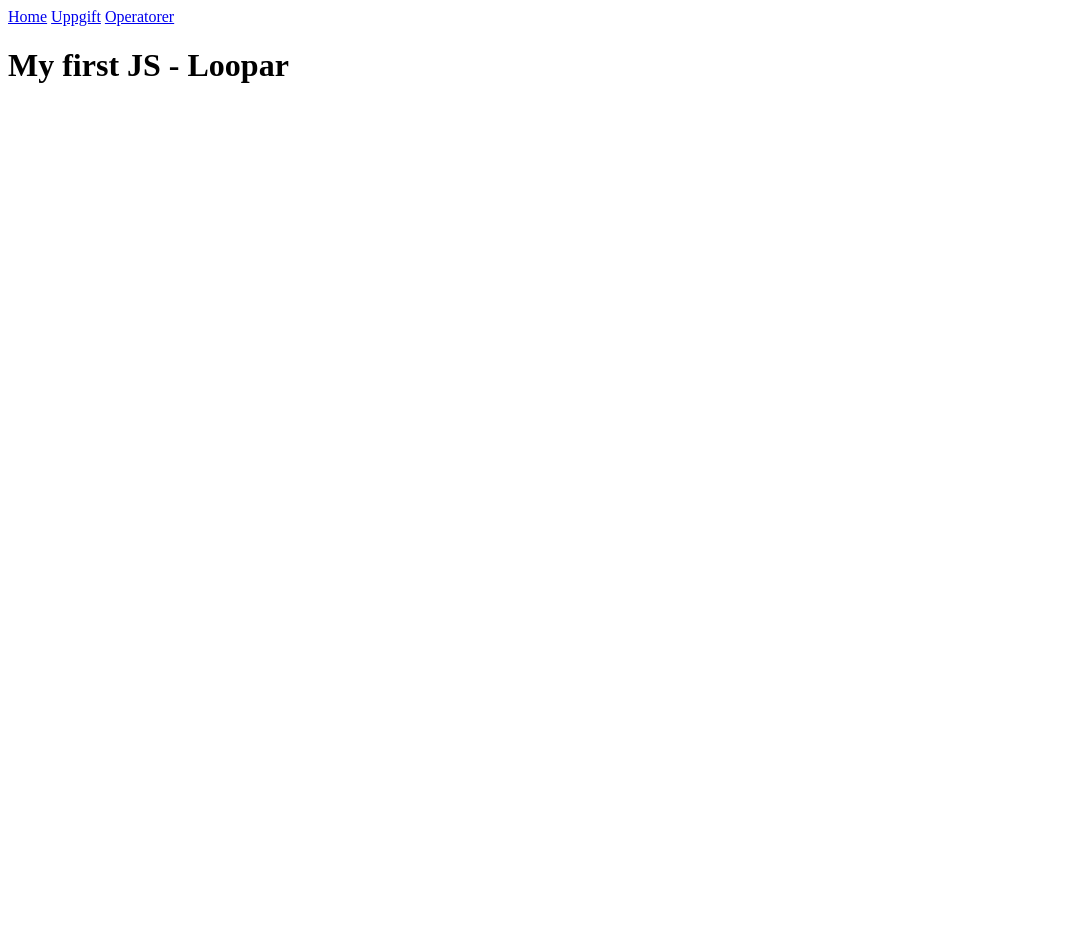
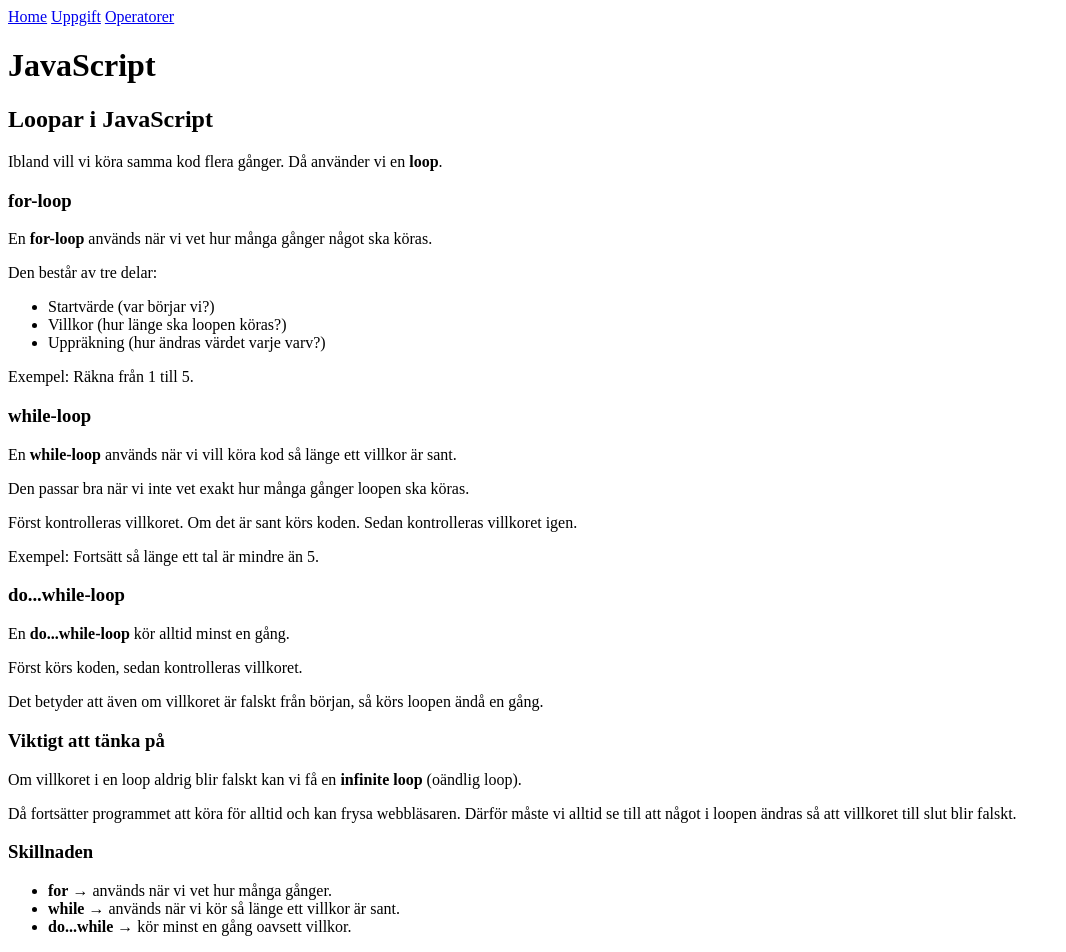
Before and after one commit to johanhkremer/js1-vt26-be26, a plain HTML site: page index.html in a window 1280 px wide. Shown: the whole page, without its empty margins (0-1066 px from the left). Before the commit the page ends 800 px from the top, so only its background shows below. Drawn offline with Linux system fonts and the light colour scheme.

Commit message:
Add desc to html

```diff
--- a/index.html
+++ b/index.html
@@ -13,7 +13,79 @@
         <a href="assignment.html">Uppgift</a>
         <a href="operators.html">Operatorer</a>
     </nav>
-    <h1>My first JS - Loopar</h1>
+    <main>
+        <h1>JavaScript</h1>
+        <h2>Loopar i JavaScript</h2>
+
+        <p>
+            Ibland vill vi köra samma kod flera gånger.
+            Då använder vi en <strong>loop</strong>.
+        </p>
+
+        <h3>for-loop</h3>
+        <p>
+            En <strong>for-loop</strong> används när vi vet hur många gånger något ska köras.
+        </p>
+        <p>
+            Den består av tre delar:
+        </p>
+        <ul>
+            <li>Startvärde (var börjar vi?)</li>
+            <li>Villkor (hur länge ska loopen köras?)</li>
+            <li>Uppräkning (hur ändras värdet varje varv?)</li>
+        </ul>
+        <p>
+            Exempel: Räkna från 1 till 5.
+        </p>
+
+        <h3>while-loop</h3>
+        <p>
+            En <strong>while-loop</strong> används när vi vill köra kod så länge ett villkor är sant.
+        </p>
+        <p>
+            Den passar bra när vi inte vet exakt hur många gånger loopen ska köras.
+        </p>
+        <p>
+            Först kontrolleras villkoret. Om det är sant körs koden.
+            Sedan kontrolleras villkoret igen.
+        </p>
+        <p>
+            Exempel: Fortsätt så länge ett tal är mindre än 5.
+        </p>
+
+        <h3>do...while-loop</h3>
+        <p>
+            En <strong>do...while-loop</strong> kör alltid minst en gång.
+        </p>
+        <p>
+            Först körs koden, sedan kontrolleras villkoret.
+        </p>
+        <p>
+            Det betyder att även om villkoret är falskt från början,
+            så körs loopen ändå en gång.
+        </p>
+
+        <h3>Viktigt att tänka på</h3>
+        <p>
+            Om villkoret i en loop aldrig blir falskt kan vi få en
+            <strong>infinite loop</strong> (oändlig loop).
+        </p>
+        <p>
+            Då fortsätter programmet att köra för alltid och kan frysa webbläsaren.
+            Därför måste vi alltid se till att något i loopen ändras så att villkoret
+            till slut blir falskt.
+        </p>
+
+        <h3>Skillnaden</h3>
+        <ul>
+            <li><strong>for</strong> → används när vi vet hur många gånger.</li>
+            <li><strong>while</strong> → används när vi kör så länge ett villkor är sant.</li>
+            <li><strong>do...while</strong> → kör minst en gång oavsett villkor.</li>
+        </ul>
+    </main>
+
+    <footer>
+    </footer>
 
     <script src="script/script.js"></script>
 </body>
--- a/script/script.js
+++ b/script/script.js
@@ -9,7 +9,7 @@
 // console.log(9)
 // console.log(10)
 
-//Inte DRY, väldigt upprapande
+//Inte DRY, väldigt upprepande
 
 //!for loop (Används oftast när du redan vet ungefär hur många gånger något ska köras.)
 
```
Also changed, not shown: script/assignment.js (added, +39 -0 lines).
